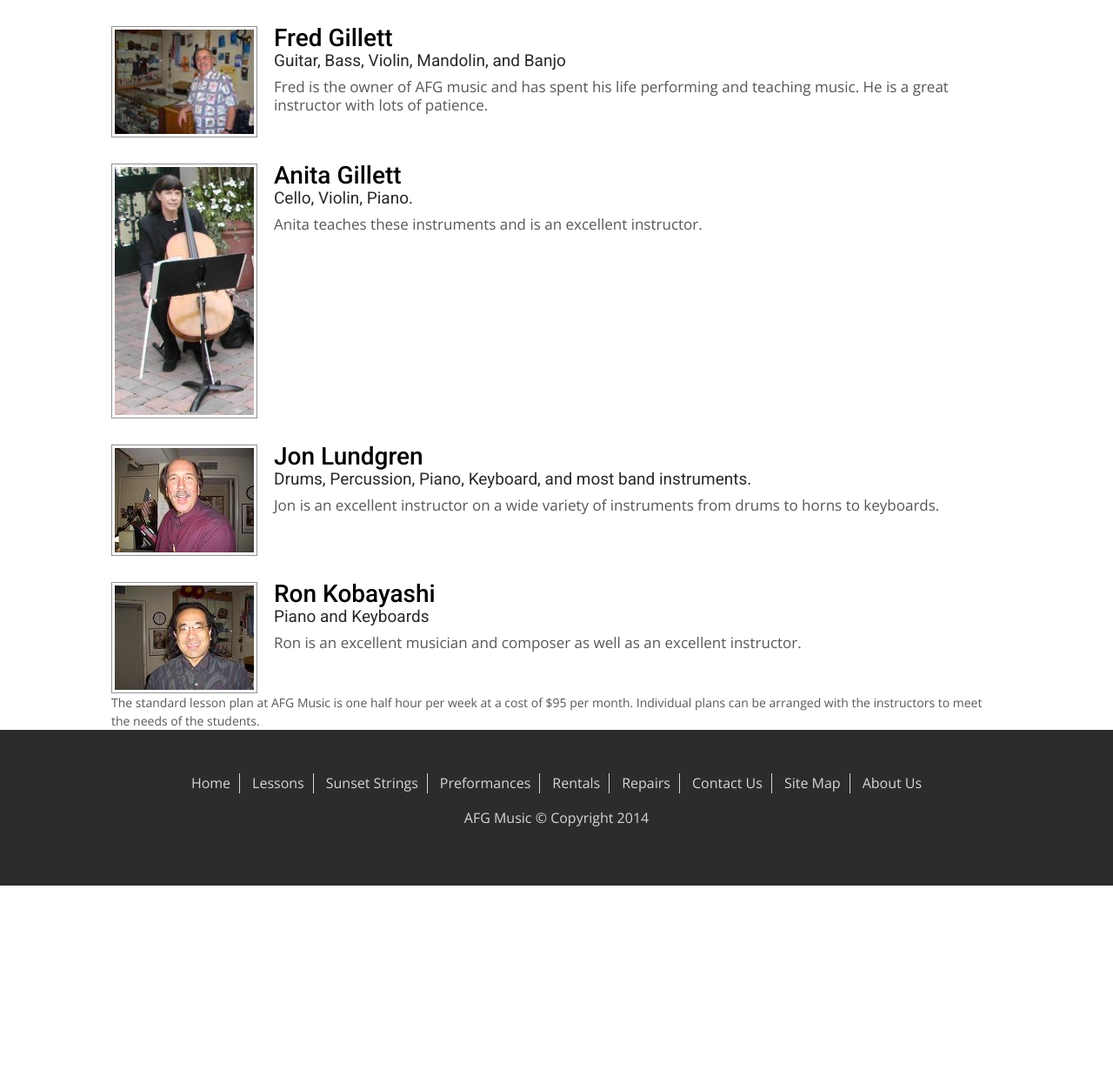
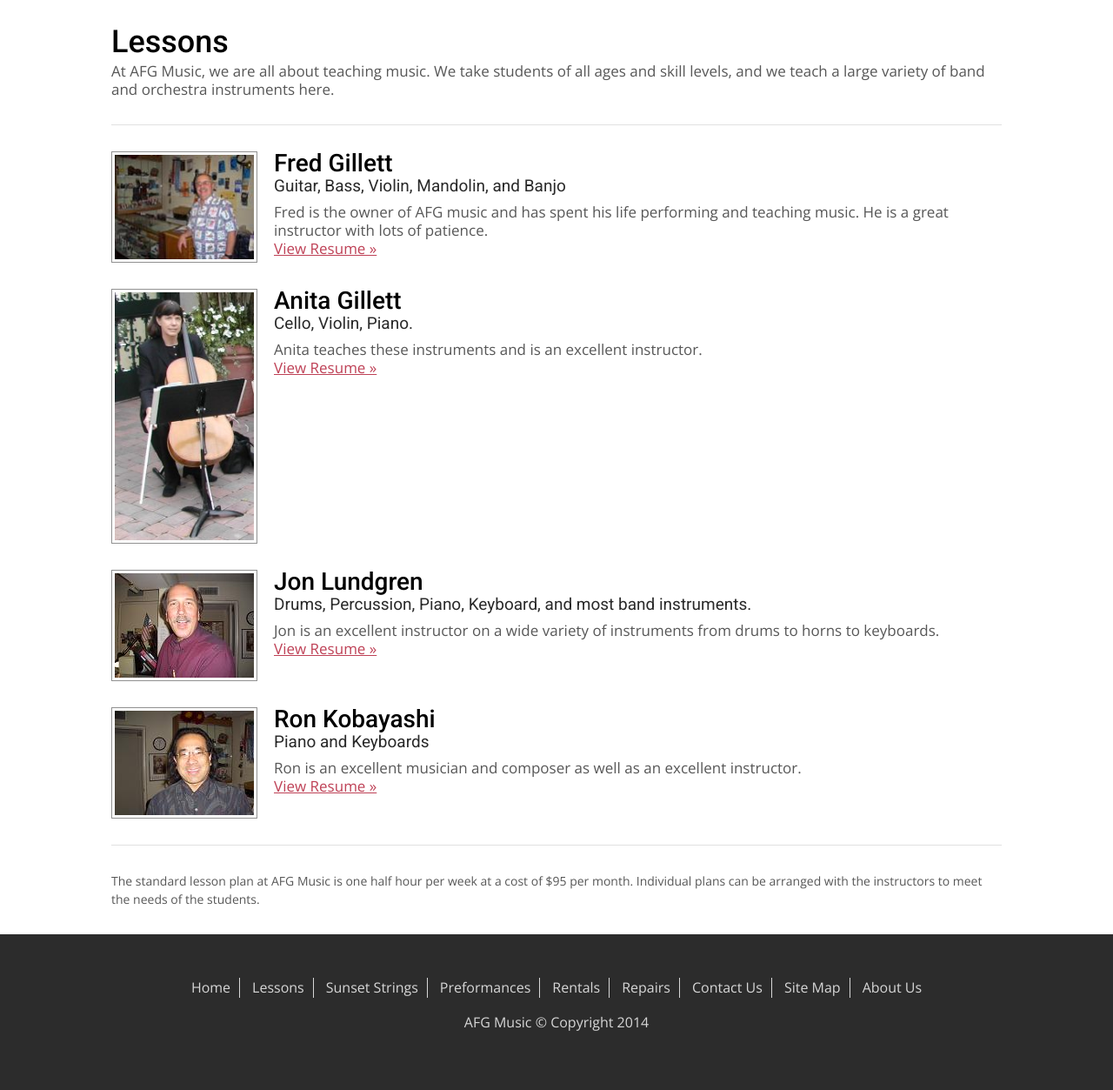
Before and after one commit to andrewss/AFG_Music, a PHP site: page /lessons.php in a window 1280 px wide. Shown: the part 285-1538 px from the top of the page at 87% size. Before the commit the page ends 1303 px from the top, so only its background shows below. Run offline with PHP 8.4, Linux system fonts and the light colour scheme; some libraries are stand-ins or nearby versions.

Commit message:
Lessons page done

```diff
--- a/css/style.css
+++ b/css/style.css
@@ -157,6 +157,20 @@ footer{
 		font-weight: 500;
 		padding: 10px 100px;
 		margin-bottom: 30px;
+	}
+	.about_us img{
+		width: 323px;
+		display: inline-block;
+		vertical-align: top;
+		margin-right: 30px;
+		padding: 3px;
+		border: 1px solid #919191;
+		background-color: #fff
+	}
+	.about_us .text_container{
+		width: 659px;
+		display: inline-block;
+		vertical-align: top;
 	}
 		.about_us h2,
 		.about_us p{
@@ -354,16 +368,32 @@ footer{
 .teachers{
 
 }
+	.teachers h1.page_title{
+		font-family: 'Roboto', sans-serif;
+		color: #000000;
+		font-size: 36px;
+		font-weight: 500;
+		margin-top: 30px;
+		margin-bottom: 5px;
+
+	}
+	.teachers p.page_subtitle{
+		font-family: 'Open Sans', sans-serif;
+		font-size: 17px;
+		line-height: 21px;
+		font-weight: 400;
+		color: #575757;
+		margin-bottom: 30px;
+	}
 	.teachers ul{
-
+		border-top: 1px solid #e1e1e1;
+		border-bottom: 1px solid #e1e1e1;
+		padding-bottom: 30px;
 	}
 		.teachers ul li.teacher{
 			margin-top: 30px;
 		}
-			.teachers ul li.teacher a{
-				text-decoration: none;
-			}
-				.teachers ul li.teacher a img{
+			.teachers ul li.teacher img{
 				display: inline-block;
 				vertical-align: top;
 				width: 160px;
@@ -371,12 +401,12 @@ footer{
 				border: 1px solid #919191;
 				margin-right: 15px;
 			}
-				.teachers ul li.teacher a div.text{
+			.teachers ul li.teacher div.text{
 				display: inline-block;
 				max-width: calc(100% - 187px);
 				vertical-align: top;
 			}
-					.teachers ul li.teacher a div.text h2{
+				.teachers ul li.teacher div.text h2{
 					font-family: 'Roboto', sans-serif;
 					color: #000000;
 					margin: 0 auto;
@@ -384,7 +414,7 @@ footer{
 					font-weight: 500;
 					padding-bottom: 2px;
 				}
-					.teachers ul li.teacher a div.text h4{
+				.teachers ul li.teacher div.text h4{
 					font-family: 'Roboto', sans-serif;
 					color: #292929;
 					margin: 0 auto;
@@ -392,8 +422,15 @@ footer{
 					font-weight: 400;
 					padding-bottom: 10px;
 				}
-					.teachers ul li.teacher a div.text p.bio{
+				.teachers ul li.teacher div.text p.bio{
 					color: #575757;
+					font-family: 'Open Sans', sans-serif;
+					font-size: 17px;
+					line-height: 21px;
+					font-weight: 400;
+				}
+				.teachers ul li.teacher div.text a{
+					color: #be4156;
 					font-family: 'Open Sans', sans-serif;
 					font-size: 17px;
 					line-height: 21px;
@@ -405,4 +442,6 @@ footer{
 		font-size: 14px;
 		line-height: 21px;
 		font-weight: 400;
+		margin-top: 30px;
+		margin-bottom: 30px;
 	}
--- a/index.php
+++ b/index.php
@@ -101,12 +101,15 @@
 
 <div class="about_us">
 	<div class="container">
-			<h3>About Us</h3>
+		<h3>About Us</h3>
+		<img src='img/store_front.jpg'>
+		<div class="text_container">
 			<h2>AFG Music has been in business in Costa Mesa since 1980.  We feature music lessons, sales of musical instruments and supplies, repairs, and instrument rentals. </h2>
 			<p>Our Sunset Strings performs at weddings and other special events.</p>
 			<p>While we are not a high volume sales dealer, we do carry a selection of reasonably priced guitars and a wide assortment of parts, strings, reeds, and accessories for various instruments.  Plus we can order whatever we don't carry in stock.</p>
 			<p>Take some time to explore our site to get information on our lessons and instructors, rental instruments, repairs, and our performances for your special ocassions.</p>
 		</div>
+	</div>
 </div>
 <div class="friends">
 	<div class="container">
--- a/lessons.php
+++ b/lessons.php
@@ -48,49 +48,47 @@
 
 <div class="teachers">
 	<div class="container">
+		<h1 class="page_title">Lessons</h1>
+		<p class="page_subtitle">At AFG Music, we are all about teaching music.  We take students of all ages and skill levels, and we teach a large variety of band and orchestra instruments here.</p>
 		<ul>
 			<li class="teacher">
-				<a href="fred_gillett.php">
 				<img src="img/fred_gillett.jpg">
 				<div class="text">
 					<h2>Fred Gillett</h2>
 					<h4>Guitar, Bass, Violin, Mandolin, and Banjo</h4>
 					<p class="bio fred">Fred is the owner of AFG music and has spent his life performing and teaching music.  He is a great instructor with lots of patience.</p>
+					<a href="#">View Resume &raquo;</a>
 				</div>
-				</a>
 			</li>
 
 			<li class="teacher">
-				<a href="anita_gillett.php">
 				<img src="img/anita_gillett.jpg">
 				<div class="text">
 					<h2>Anita Gillett</h2>
 					<h4>Cello, Violin, Piano.</h4>
 					<p class="bio fred">Anita teaches these instruments and is an excellent instructor.</p>
+					<a href="#">View Resume &raquo;</a>
 				</div>
-				</a>
 			</li>
 
 			<li class="teacher">
-				<a href="jon_lundgren.php">
 				<img src="img/jon_lundgren.jpg">
 				<div class="text">
 					<h2>Jon Lundgren</h2>
 					<h4>Drums, Percussion, Piano, Keyboard, and most band instruments. </h4>
 					<p class="bio fred">Jon is an excellent instructor on a wide variety of instruments from drums to horns to keyboards.</p>
+					<a href="#">View Resume &raquo;</a>
 				</div>
-				</a>
 			</li>
 
 			<li class="teacher">
-				<a href="ron_kobayashi.php">
 				<img src="img/ron_kobayashi.jpg">
 				<div class="text">
 					<h2>Ron Kobayashi</h2>
 					<h4>Piano and Keyboards</h4>
 					<p class="bio fred">Ron is an excellent musician and composer as well as an excellent instructor.</p>
+					<a href="#">View Resume &raquo;</a>
 				</div>
-				</a>
 			</li>
 		</ul>
 
```
Also changed, not shown: img/store_front.jpg (added), 1 other file. Lines whose indentation alone changed are shown as unchanged.
